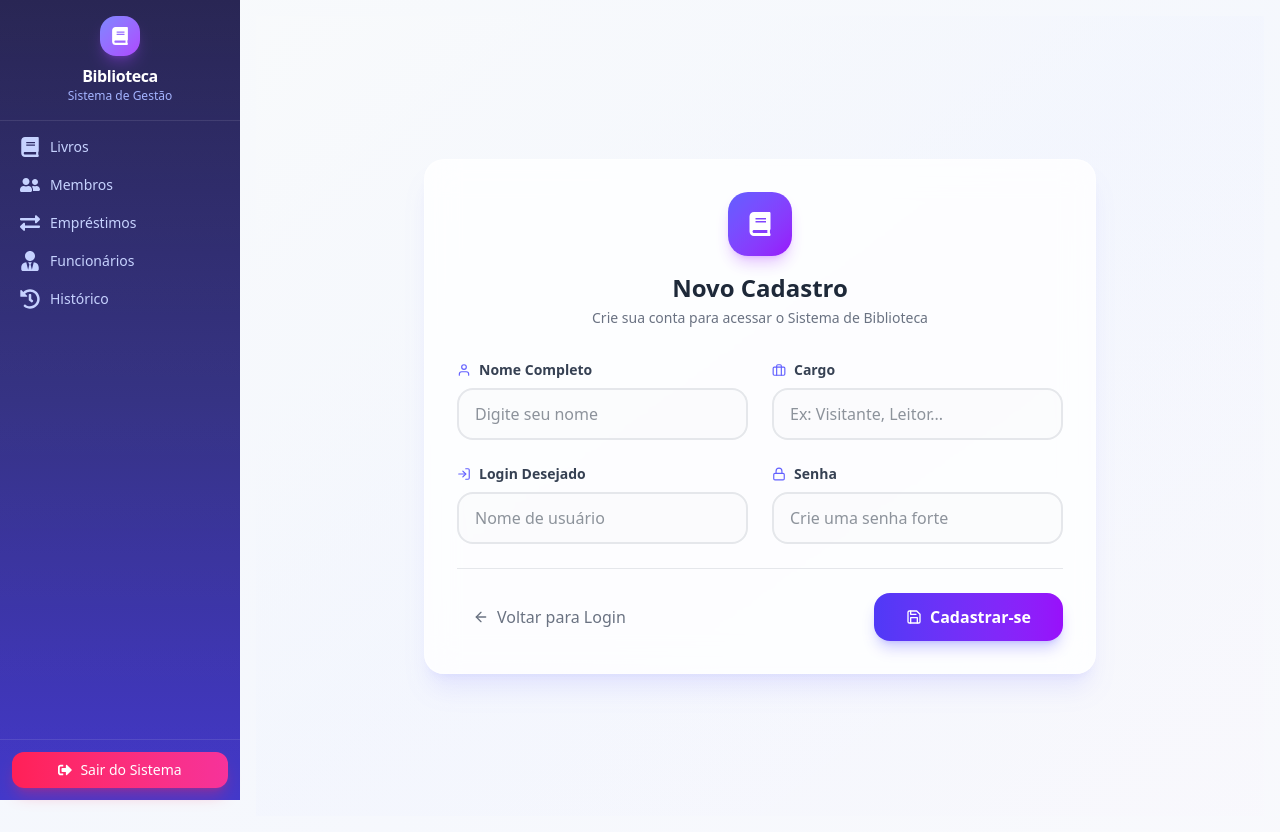
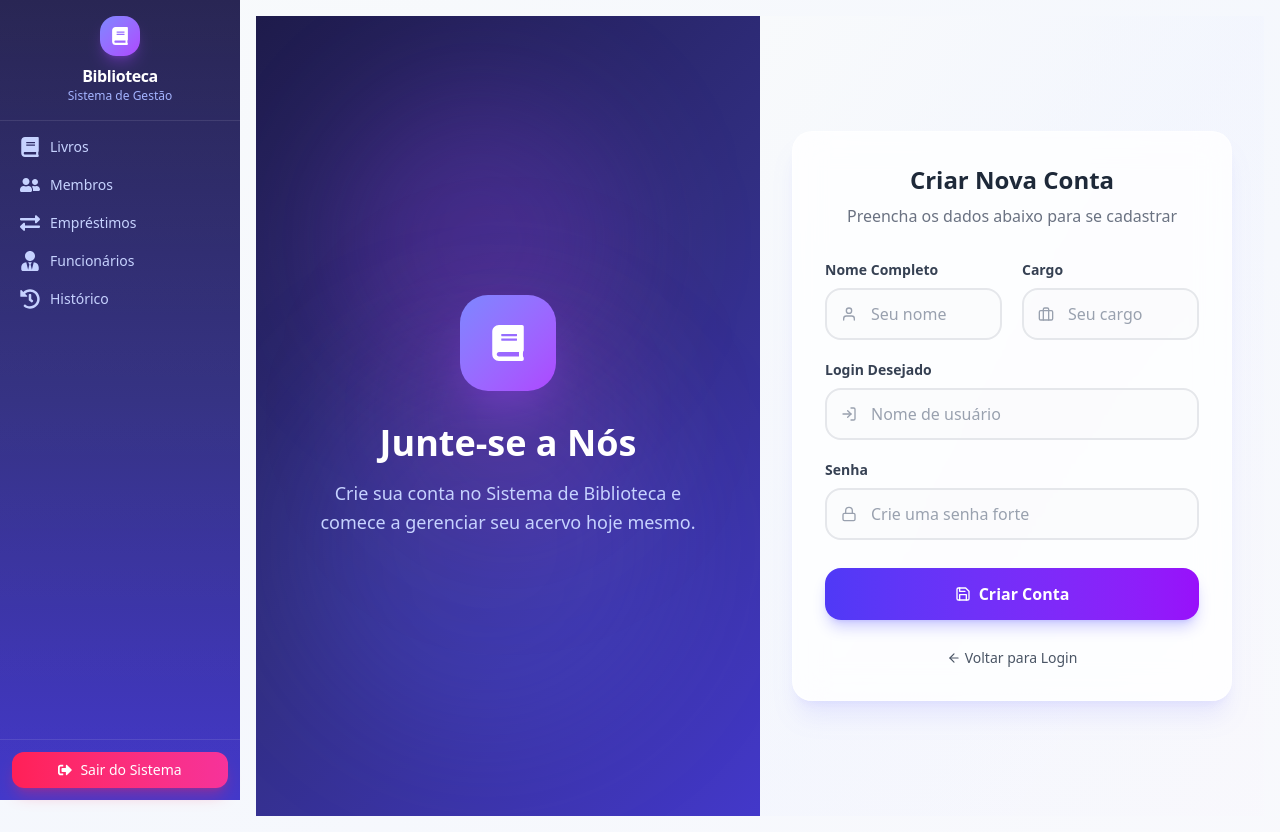
Before and after one commit to Alberinando/SistemaDeBibliotecaFront, a Next.js app: page /cadastro in a window 1280 px wide. Built offline with nearby package versions, Linux system fonts and the light colour scheme; no server answers.

Commit message:
feat: Add user login and registration pages.

```diff
--- a/src/app/cadastro/page.tsx
+++ b/src/app/cadastro/page.tsx
@@ -1,12 +1,27 @@
-"use client";
-
 import { useState, FormEvent, useRef, useEffect, useCallback } from 'react';
 import api from '@/services/api';
 import { useRouter } from 'next/navigation';
 import Link from 'next/link';
-import { FiUser, FiBriefcase, FiLogIn, FiLock, FiArrowLeft, FiSave } from 'react-icons/fi';
+import { FiUser, FiBriefcase, FiLogIn, FiLock, FiArrowLeft, FiSave, FiCheckCircle } from 'react-icons/fi';
 import { FaBook } from "react-icons/fa";
-import { motion } from 'framer-motion';
+import { motion, AnimatePresence } from 'framer-motion';
+
+// Externalized Loading Component (Same as Login)
+const LoadingState = () => (
+    <div className="min-h-screen flex items-center justify-center">
+        <div role="status">
+            <svg aria-hidden="true" className="w-8 h-8 text-gray-200 animate-spin fill-indigo-600"
+                viewBox="0 0 100 101" fill="none" xmlns="http://www.w3.org/2000/svg">
+                <path
+                    d="M100 50.5908C100 78.2051 77.6142 100.591 50 100.591C22.3858 100.591 0 78.2051 0 50.5908C0 22.9766 22.3858 0.59082 50 0.59082C77.6142 0.59082 100 22.9766 100 50.5908ZM9.08144 50.5908C9.08144 73.1895 27.4013 91.5094 50 91.5094C72.5987 91.5094 90.9186 73.1895 90.9186 50.5908C90.9186 27.9921 72.5987 9.67226 50 9.67226C27.4013 9.67226 9.08144 27.9921 9.08144 50.5908Z"
+                    fill="currentColor" />
+                <path
+                    d="M93.9676 39.0409C96.393 38.4038 97.8624 35.9116 97.0079 33.5539C95.2932 28.8227 92.871 24.3692 89.8167 20.348C85.8452 15.1192 80.8826 10.7238 75.2124 7.41289C69.5422 4.10194 63.2754 1.94025 56.7698 1.05124C51.7666 0.367541 46.6976 0.446843 41.7345 1.27873C39.2613 1.69328 37.813 4.19778 38.4501 6.62326C39.0873 9.04874 41.5694 10.4717 44.0505 10.1071C47.8511 9.54855 51.7191 9.52689 55.5402 10.0491C60.8642 10.7766 65.9928 12.5457 70.6331 15.2552C75.2735 17.9648 79.3347 21.5619 82.5849 25.841C84.9175 28.9121 86.7997 32.2913 88.1811 35.8758C89.083 38.2158 91.5421 39.6781 93.9676 39.0409Z"
+                    fill="currentFill" />
+            </svg>
+        </div>
+    </div>
+);
 
 export default function PublicRegistrationPage() {
     const router = useRouter();
@@ -17,6 +32,7 @@ export default function PublicRegistrationPage() {
     const [senha, setSenha] = useState<string>('');
     const [loading, setLoading] = useState<boolean>(false);
     const [error, setError] = useState<string | null>(null);
+    const [success, setSuccess] = useState<boolean>(false);
 
     const nomeRef = useRef<HTMLInputElement>(null);
     const cargoRef = useRef<HTMLInputElement>(null);
@@ -30,14 +46,6 @@ export default function PublicRegistrationPage() {
         setError(null);
 
         try {
-            // Note: This endpoint must allow public access on the backend or we need a specific public endpoint.
-            // Assuming /v1/funcionario is compatible or we are relying on protected route handling.
-            // Since the user asked for public registration, we assume the backend might need adjustment
-            // OR we use the same endpoint if it's open.
-            // However, typically /v1/funcionario is protected.
-            // If it fails with 401/403, we might need to notify the user.
-            // For now, mirroring the internal logic but without the auth header for the request if the axios interceptor doesn't add it (which it won't if not logged in).
-
             await api.post('/v1/funcionario', {
                 nome,
                 cargo,
@@ -45,8 +53,10 @@ export default function PublicRegistrationPage() {
                 senha,
             });
 
-            // Redirect to login after successful registration
+            setSuccess(true);
+            setTimeout(() => {
                 router.push('/login?registered=true');
+            }, 2000);
         } catch (err: any) {
             console.error(err);
             if (err.response?.status === 403 || err.response?.status === 401) {
@@ -54,7 +64,6 @@ export default function PublicRegistrationPage() {
             } else {
                 setError('Falha ao cadastrar funcionário. Verifique os dados e tente novamente.');
             }
-        } finally {
             setLoading(false);
         }
     }, [nome, cargo, login, senha, router]);
@@ -76,7 +85,7 @@ export default function PublicRegistrationPage() {
             }
 
             if (event.key === 'Tab' && !event.shiftKey) {
-                // Simple tab handling if needed, or rely on browser default
+                // Rely on browser default
             }
         };
 
@@ -84,31 +93,92 @@ export default function PublicRegistrationPage() {
         return () => window.removeEventListener('keydown', handleKeyDown);
     }, [router]);
 
+    if (success) {
         return (
-        <div className="min-h-screen flex items-center justify-center p-4 bg-gradient-to-br from-slate-50 via-indigo-50/30 to-purple-50/20">
+            <div className="min-h-screen flex items-center justify-center bg-gray-50">
                 <motion.div
-                initial={{ opacity: 0, scale: 0.95 }}
+                    initial={{ opacity: 0, scale: 0.9 }}
                     animate={{ opacity: 1, scale: 1 }}
+                    className="text-center"
+                >
+                    <div className="w-20 h-20 bg-green-100 rounded-full flex items-center justify-center mx-auto mb-6">
+                        <FiCheckCircle className="text-green-600 text-4xl" />
+                    </div>
+                    <h2 className="text-2xl font-bold text-gray-800 mb-2">Cadastro Realizado!</h2>
+                    <p className="text-gray-500">Redirecionando para o login...</p>
+                </motion.div>
+            </div>
+        );
+    }
+
+    return (
+        <div className="min-h-screen flex">
+            {/* Left Side - Branding (Same as Login) */}
+            <div
+                className="hidden lg:flex lg:w-1/2 items-center justify-center p-12 relative overflow-hidden"
+                style={{
+                    background: "linear-gradient(135deg, #1e1b4b 0%, #312e81 50%, #4338ca 100%)",
+                }}
+            >
+                {/* Decorative circles */}
+                <div className="absolute top-20 left-20 w-72 h-72 bg-purple-500/20 rounded-full blur-3xl" />
+                <div className="absolute bottom-20 right-20 w-96 h-96 bg-indigo-500/20 rounded-full blur-3xl" />
+                <div className="absolute top-1/2 left-1/2 -translate-x-1/2 -translate-y-1/2 w-64 h-64 bg-pink-500/10 rounded-full blur-3xl" />
+
+                <motion.div
+                    initial={{ opacity: 0, y: 20 }}
+                    animate={{ opacity: 1, y: 0 }}
+                    transition={{ duration: 0.6 }}
+                    className="relative z-10 text-center max-w-lg"
+                >
+                    <div className="w-24 h-24 bg-gradient-to-br from-indigo-400 to-purple-500 rounded-3xl flex items-center justify-center mx-auto mb-8 shadow-2xl shadow-purple-500/40">
+                        <FaBook className="text-white text-4xl" />
+                    </div>
+
+                    <h1 className="text-4xl font-bold text-white mb-4">
+                        Junte-se a Nós
+                    </h1>
+                    <p className="text-indigo-200 text-lg leading-relaxed">
+                        Crie sua conta no Sistema de Biblioteca e comece a gerenciar seu acervo hoje mesmo.
+                    </p>
+                </motion.div>
+            </div>
+
+            {/* Right Side - Registration Form */}
+            <div className="flex-1 flex items-center justify-center p-8 bg-gradient-to-br from-slate-50 via-indigo-50/30 to-purple-50/20">
+                <motion.div
+                    initial={{ opacity: 0, x: 20 }}
+                    animate={{ opacity: 1, x: 0 }}
                     transition={{ duration: 0.5 }}
-                className="w-full max-w-2xl bg-white/80 backdrop-blur-lg rounded-2xl shadow-xl shadow-indigo-500/10 border border-white/50 p-8"
+                    className="w-full max-w-lg"
                 >
-                <div className="flex flex-col items-center mb-8">
+                    {/* Mobile Logo */}
+                    <div className="lg:hidden flex flex-col items-center mb-8">
                         <div className="w-16 h-16 bg-gradient-to-br from-indigo-500 to-purple-600 rounded-2xl flex items-center justify-center shadow-lg shadow-purple-500/30 mb-4">
                             <FaBook className="text-white text-2xl" />
                         </div>
-                    <h1 className="text-2xl font-bold text-gray-800">Novo Cadastro</h1>
-                    <p className="text-gray-500 text-sm mt-1 text-center">
-                        Crie sua conta para acessar o Sistema de Biblioteca
+                        <h1 className="text-2xl font-bold text-gray-800">Biblioteca</h1>
+                    </div>
+
+                    {/* Card */}
+                    <div className="bg-white/80 backdrop-blur-lg rounded-2xl shadow-xl shadow-indigo-500/10 border border-white/50 p-8">
+                        <div className="text-center mb-8">
+                            <h2 className="text-2xl font-bold text-gray-800 mb-2">
+                                Criar Nova Conta
+                            </h2>
+                            <p className="text-gray-500">
+                                Preencha os dados abaixo para se cadastrar
                             </p>
                         </div>
 
-                <form onSubmit={handleSubmit} className="space-y-6">
-                    {/* Error Message */}
+                        <form onSubmit={handleSubmit} className="space-y-5">
+                            <AnimatePresence>
                                 {error && (
                                     <motion.div
-                            initial={{ opacity: 0, y: -10 }}
-                            animate={{ opacity: 1, y: 0 }}
-                            className="p-4 bg-red-50 border border-red-200 rounded-xl flex items-start space-x-3"
+                                        initial={{ opacity: 0, height: 0 }}
+                                        animate={{ opacity: 1, height: 'auto' }}
+                                        exit={{ opacity: 0, height: 0 }}
+                                        className="mb-4 p-4 bg-red-50 border border-red-200 rounded-xl flex items-start space-x-3 overflow-hidden"
                                     >
                                         <div className="w-5 h-5 bg-red-500 rounded-full flex items-center justify-center flex-shrink-0 mt-0.5">
                                             <span className="text-white text-xs">!</span>
@@ -116,48 +186,61 @@ export default function PublicRegistrationPage() {
                                         <p className="text-red-600 text-sm">{error}</p>
                                     </motion.div>
                                 )}
+                            </AnimatePresence>
 
-                    <div className="grid grid-cols-1 md:grid-cols-2 gap-6">
+                            <div className="grid grid-cols-1 md:grid-cols-2 gap-5">
                                 {/* Nome */}
-                        <div className="space-y-2">
-                            <label className="text-sm font-semibold text-gray-700 flex items-center space-x-2">
-                                <FiUser className="text-indigo-500" />
-                                <span>Nome Completo</span>
+                                <div>
+                                    <label className="block text-sm font-semibold text-gray-700 mb-2">
+                                        Nome Completo
                                     </label>
+                                    <div className="relative">
+                                        <div className="absolute inset-y-0 left-0 pl-4 flex items-center pointer-events-none">
+                                            <FiUser className="text-gray-400" />
+                                        </div>
                                         <input
                                             ref={nomeRef}
                                             type="text"
                                             value={nome}
                                             onChange={e => setNome(e.target.value)}
                                             required
-                                placeholder="Digite seu nome"
-                                className="w-full px-4 py-3 bg-gray-50/50 border-2 border-gray-200 rounded-xl focus:outline-none focus:border-indigo-500 focus:bg-white transition-all duration-200 text-gray-800"
+                                            placeholder="Seu nome"
+                                            className="w-full pl-11 pr-4 py-3 bg-gray-50/50 border-2 border-gray-200 rounded-xl focus:outline-none focus:border-indigo-500 focus:bg-white transition-all duration-200 text-gray-800 placeholder-gray-400"
                                         />
+                                    </div>
                                 </div>
 
                                 {/* Cargo */}
-                        <div className="space-y-2">
-                            <label className="text-sm font-semibold text-gray-700 flex items-center space-x-2">
-                                <FiBriefcase className="text-indigo-500" />
-                                <span>Cargo</span>
+                                <div>
+                                    <label className="block text-sm font-semibold text-gray-700 mb-2">
+                                        Cargo
                                     </label>
+                                    <div className="relative">
+                                        <div className="absolute inset-y-0 left-0 pl-4 flex items-center pointer-events-none">
+                                            <FiBriefcase className="text-gray-400" />
+                                        </div>
                                         <input
                                             ref={cargoRef}
                                             type="text"
                                             value={cargo}
                                             onChange={e => setCargo(e.target.value)}
                                             required
-                                placeholder="Ex: Visitante, Leitor..."
-                                className="w-full px-4 py-3 bg-gray-50/50 border-2 border-gray-200 rounded-xl focus:outline-none focus:border-indigo-500 focus:bg-white transition-all duration-200 text-gray-800"
+                                            placeholder="Seu cargo"
+                                            className="w-full pl-11 pr-4 py-3 bg-gray-50/50 border-2 border-gray-200 rounded-xl focus:outline-none focus:border-indigo-500 focus:bg-white transition-all duration-200 text-gray-800 placeholder-gray-400"
                                         />
+                                    </div>
+                                </div>
                             </div>
 
                             {/* Login */}
-                        <div className="space-y-2">
-                            <label className="text-sm font-semibold text-gray-700 flex items-center space-x-2">
-                                <FiLogIn className="text-indigo-500" />
-                                <span>Login Desejado</span>
+                            <div>
+                                <label className="block text-sm font-semibold text-gray-700 mb-2">
+                                    Login Desejado
                                 </label>
+                                <div className="relative">
+                                    <div className="absolute inset-y-0 left-0 pl-4 flex items-center pointer-events-none">
+                                        <FiLogIn className="text-gray-400" />
+                                    </div>
                                     <input
                                         ref={loginRef}
                                         type="text"
@@ -165,16 +248,20 @@ export default function PublicRegistrationPage() {
                                         onChange={e => setLogin(e.target.value)}
                                         required
                                         placeholder="Nome de usuário"
-                                className="w-full px-4 py-3 bg-gray-50/50 border-2 border-gray-200 rounded-xl focus:outline-none focus:border-indigo-500 focus:bg-white transition-all duration-200 text-gray-800"
+                                        className="w-full pl-11 pr-4 py-3 bg-gray-50/50 border-2 border-gray-200 rounded-xl focus:outline-none focus:border-indigo-500 focus:bg-white transition-all duration-200 text-gray-800 placeholder-gray-400"
                                     />
+                                </div>
                             </div>
 
                             {/* Senha */}
-                        <div className="space-y-2">
-                            <label className="text-sm font-semibold text-gray-700 flex items-center space-x-2">
-                                <FiLock className="text-indigo-500" />
-                                <span>Senha</span>
+                            <div>
+                                <label className="block text-sm font-semibold text-gray-700 mb-2">
+                                    Senha
                                 </label>
+                                <div className="relative">
+                                    <div className="absolute inset-y-0 left-0 pl-4 flex items-center pointer-events-none">
+                                        <FiLock className="text-gray-400" />
+                                    </div>
                                     <input
                                         ref={senhaRef}
                                         type="password"
@@ -182,25 +269,18 @@ export default function PublicRegistrationPage() {
                                         onChange={e => setSenha(e.target.value)}
                                         required
                                         placeholder="Crie uma senha forte"
-                                className="w-full px-4 py-3 bg-gray-50/50 border-2 border-gray-200 rounded-xl focus:outline-none focus:border-indigo-500 focus:bg-white transition-all duration-200 text-gray-800"
+                                        className="w-full pl-11 pr-4 py-3 bg-gray-50/50 border-2 border-gray-200 rounded-xl focus:outline-none focus:border-indigo-500 focus:bg-white transition-all duration-200 text-gray-800 placeholder-gray-400"
                                     />
                                 </div>
                             </div>
 
                             {/* Actions */}
-                    <div className="flex items-center justify-between pt-6 border-t border-gray-200">
-                        <Link
-                            href="/login"
-                            className="flex items-center space-x-2 text-gray-500 hover:text-indigo-600 transition-colors px-4 py-2 rounded-lg hover:bg-indigo-50"
-                        >
-                            <FiArrowLeft />
-                            <span>Voltar para Login</span>
-                        </Link>
+                            <div className="pt-2">
                                 <button
                                     ref={submitButtonRef}
                                     type="submit"
                                     disabled={loading}
-                            className="flex items-center space-x-2 bg-gradient-to-r from-indigo-600 to-purple-600 hover:from-indigo-700 hover:to-purple-700 text-white font-semibold py-3 px-8 rounded-xl shadow-lg shadow-indigo-500/30 hover:shadow-indigo-500/50 hover:-translate-y-0.5 transition-all duration-200 disabled:opacity-70 disabled:cursor-not-allowed"
+                                    className="w-full flex items-center justify-center space-x-2 py-3.5 bg-gradient-to-r from-indigo-600 to-purple-600 hover:from-indigo-700 hover:to-purple-700 text-white font-semibold rounded-xl transition-all duration-200 shadow-lg shadow-indigo-500/30 hover:shadow-indigo-500/50 hover:-translate-y-0.5 disabled:opacity-70 disabled:cursor-not-allowed disabled:transform-none cursor-pointer"
                                 >
                                     {loading ? (
                                         <>
@@ -208,18 +288,30 @@ export default function PublicRegistrationPage() {
                                                 <circle className="opacity-25" cx="12" cy="12" r="10" stroke="currentColor" strokeWidth="4"></circle>
                                                 <path className="opacity-75" fill="currentColor" d="M4 12a8 8 0 018-8V0C5.373 0 0 5.373 0 12h4zm2 5.291A7.962 7.962 0 014 12H0c0 3.042 1.135 5.824 3 7.938l3-2.647z"></path>
                                             </svg>
-                                    <span>Salvando...</span>
+                                            <span>Finalizando Cadastro...</span>
                                         </>
                                     ) : (
                                         <>
                                             <FiSave />
-                                    <span>Cadastrar-se</span>
+                                            <span>Criar Conta</span>
                                         </>
                                     )}
                                 </button>
                             </div>
+
+                            <div className="text-center pt-2">
+                                <Link
+                                    href="/login"
+                                    className="text-sm font-medium text-gray-600 hover:text-indigo-600 transition-colors flex items-center justify-center space-x-1"
+                                >
+                                    <FiArrowLeft />
+                                    <span>Voltar para Login</span>
+                                </Link>
+                            </div>
                         </form>
+                    </div>
                 </motion.div>
+            </div>
         </div>
     );
 }
--- a/src/app/login/page.tsx
+++ b/src/app/login/page.tsx
@@ -233,7 +233,6 @@ export default function LoginPage() {
 
                             {/* Sign Up Link */}
                             <p className="text-center text-sm text-gray-600">
-                                Novo funcionário?{" "}
                                 <a href="/cadastro" className="font-semibold text-indigo-600 hover:text-indigo-500 hover:underline">
                                     Cadastre-se aqui
                                 </a>
```
Lines whose indentation alone changed are shown as unchanged.
